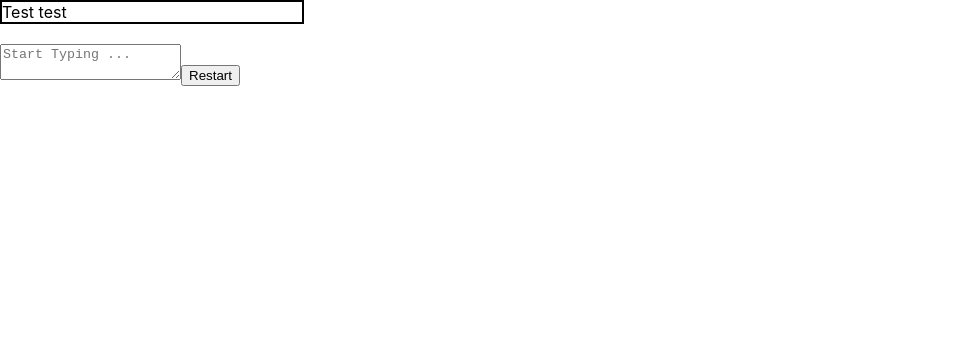
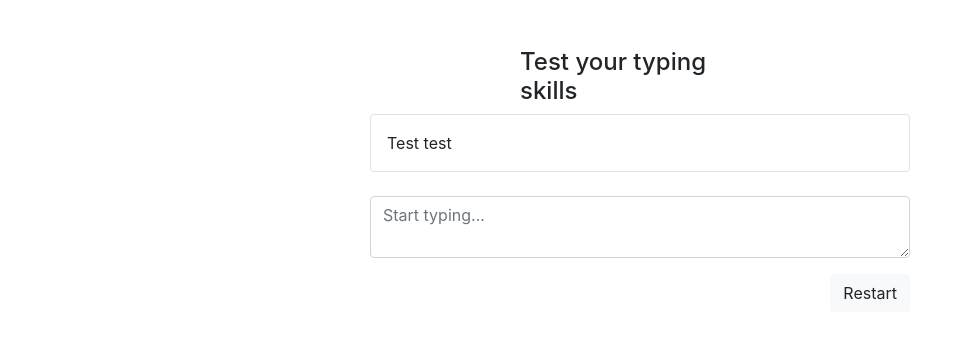
Before and after one commit to SJasonHumphrey/mern-capstone, a React (Create React App) app in the folder app/client/: page / in a window 1280 px wide. Shown: the top 338 px of the page, without its empty margins (0-973 px from the left). Built offline with nearby package versions, Linux system fonts and the light colour scheme.

Commit message:
added some bootstrap styling

```diff
--- a/app/client/package.json
+++ b/app/client/package.json
@@ -7,8 +7,10 @@
     "@testing-library/react": "^12.0.0",
     "@testing-library/user-event": "^13.1.9",
     "bcryptjs": "^2.4.3",
+    "bootstrap": "^5.0.2",
     "foundation-sites": "^6.6.3",
     "react": "^17.0.2",
+    "react-bootstrap": "^2.0.0-beta.0",
     "react-dom": "^17.0.2",
     "react-foundation": "^0.9.7",
     "react-redux": "^7.2.4",
@@ -25,7 +27,7 @@
     "test": "react-scripts test",
     "eject": "react-scripts eject"
   },
-  "proxy":"http://localhost:8000",
+  "proxy": "http://localhost:8000",
   "eslintConfig": {
     "extends": [
       "react-app",
--- a/app/client/public/index.html
+++ b/app/client/public/index.html
@@ -13,7 +13,9 @@
     <!--
       manifest.json provides metadata used when your web app is installed on a
       user's mobile device or desktop. See https://developers.google.com/web/fundamentals/web-app-manifest/
+
     -->
+    <link rel="stylesheet" href="https://stackpath.bootstrapcdn.com/bootstrap/4.3.1/css/bootstrap.min.css" integrity="sha384-ggOyR0iXCbMQv3Xipma34MD+dH/1fQ784/j6cY/iJTQUOhcWr7x9JvoRxT2MZw1T" crossorigin="anonymous">
     <link rel="manifest" href="%PUBLIC_URL%/manifest.json" />
     <!--
       Notice the use of %PUBLIC_URL% in the tags above.
--- a/app/client/src/components/TextPreview.js
+++ b/app/client/src/components/TextPreview.js
@@ -10,7 +10,7 @@ const TextPreview = (props) => {
 
   return (
     <>
-      <div style={{width: "300px", border: "2px solid black"}}>
+      <div className="border rounded p-3 mb-4">
           {/* make a new array from text with current element (currentChar)
           and index of current element (index)
           */}
--- a/app/client/src/components/TypingTest.js
+++ b/app/client/src/components/TypingTest.js
@@ -1,6 +1,8 @@
 import React, { Component } from 'react'
 import TextPreview from './TextPreview'
 import Speed from './Speed'
+
+
 
 // typing speed/accuracy test
 
@@ -81,19 +83,51 @@ export class TypingTest extends Component {
 
     render() {
         return (
-            <div>
-                {/* what user needs to type */}
-                {/* pass text and userInput from state as props to compare against each other for errors etc. */}
-                <TextPreview text={this.state.text} userInput={this.state.userInput}/> <br/>
+            // <div>
+            //     <Container>
+            //         <Row>
+            //             {/* what user needs to type */}
+            //             {/* pass text and userInput from state as props to compare against each other for errors etc. */}
+            //             <Col>
+            //             <TextPreview text={this.state.text} userInput={this.state.userInput}/>
+            //             </Col>
+            //         </Row>
+            //     </Container>
 
-                {/* where the user will type */}
-                {/* if user is done typing, make textarea readOnly */}
-                <textarea value={this.state.userInput} onChange={this.onUserInputChange} readOnly={this.state.finished} placeholder="Start Typing ..."></textarea>
+            //     {/* where the user will type */}
+            //     {/* if user is done typing, make textarea readOnly */}
+            //     <textarea value={this.state.userInput} onChange={this.onUserInputChange} readOnly={this.state.finished} placeholder="Start Typing ..."></textarea>
 
-                {/* speed calculated by WPM */}
-                <Speed sec={this.state.sec} symbols={this.state.symbols}/>
+            //     {/* speed calculated by WPM */}
+            //     <Speed sec={this.state.sec} symbols={this.state.symbols}/>
 
-                <button onClick={this.onRestart}>Restart</button>
+            //     <button onClick={this.onRestart}>Restart</button>
+            // </div>
+
+            <div className="container mt-5 mb-5">
+                <div className="row">
+
+                    <div className="col-md-6 offset-md-3">
+                        <h4 className="col-md-6 offset-md-3">Test your typing skills</h4>
+                        {/* what user needs to type */}
+                        {/* pass text and userInput from state as props to compare against each other for errors etc. */}
+                        <TextPreview text={this.state.text} userInput={this.state.userInput}/>
+                        {/* where the user will type */}
+                        {/* if user is done typing, make textarea readOnly */}
+                        <textarea
+                        value={this.state.userInput}
+                        onChange={this.onUserInputChange}
+                        className="form-control mb-3"
+                        placeholder="Start typing..."
+                        readOnly={this.state.finished}
+                        ></textarea>
+                        {/* speed calculated by WPM */}
+                        <Speed sec={this.state.sec} symbols={this.state.symbols}/>
+                        <div className="text-right">
+                            <button className="btn btn-light" onClick={this.onRestart}>Restart</button>
+                        </div>
+                    </div>
+                </div>
             </div>
         )
     }
```
Also changed, not shown: 1 other file (tests, documents, lock files or other folders).
